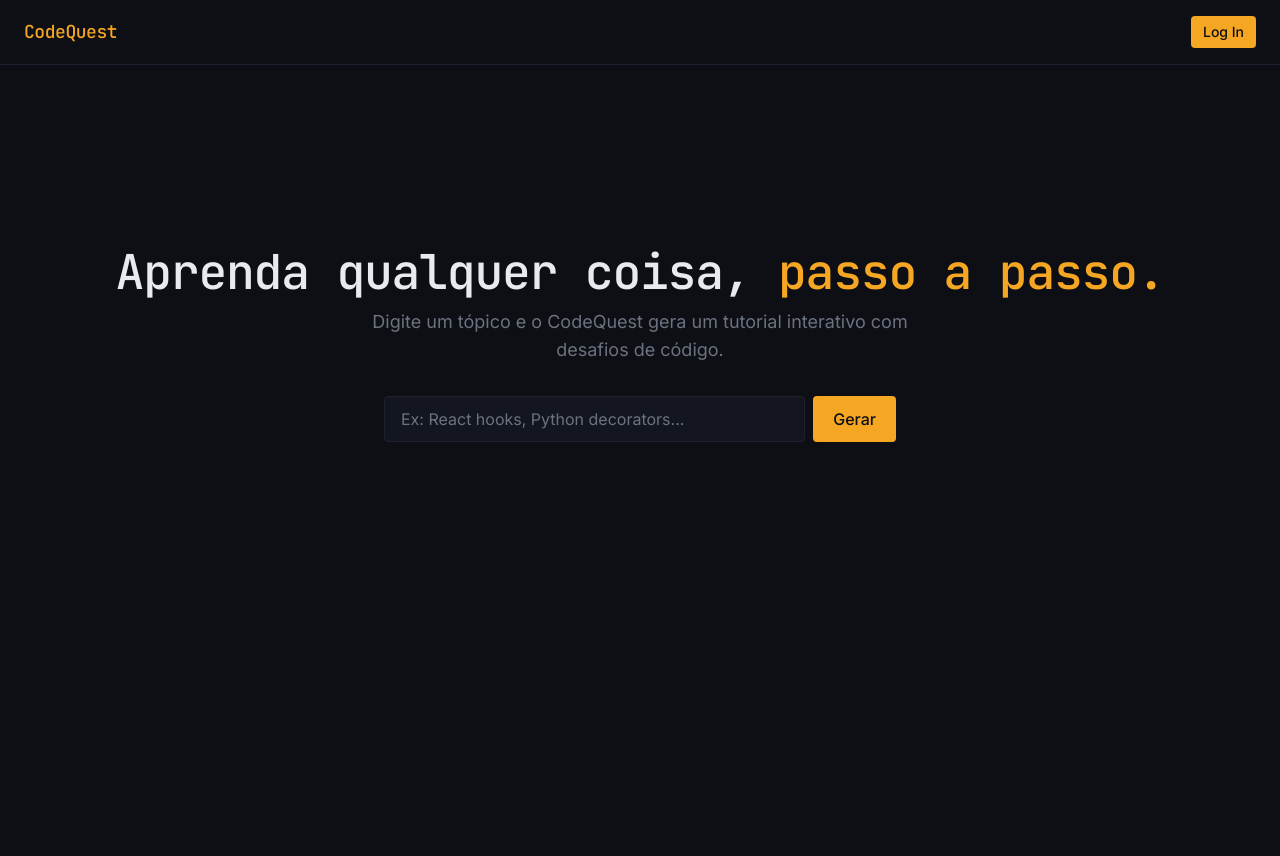
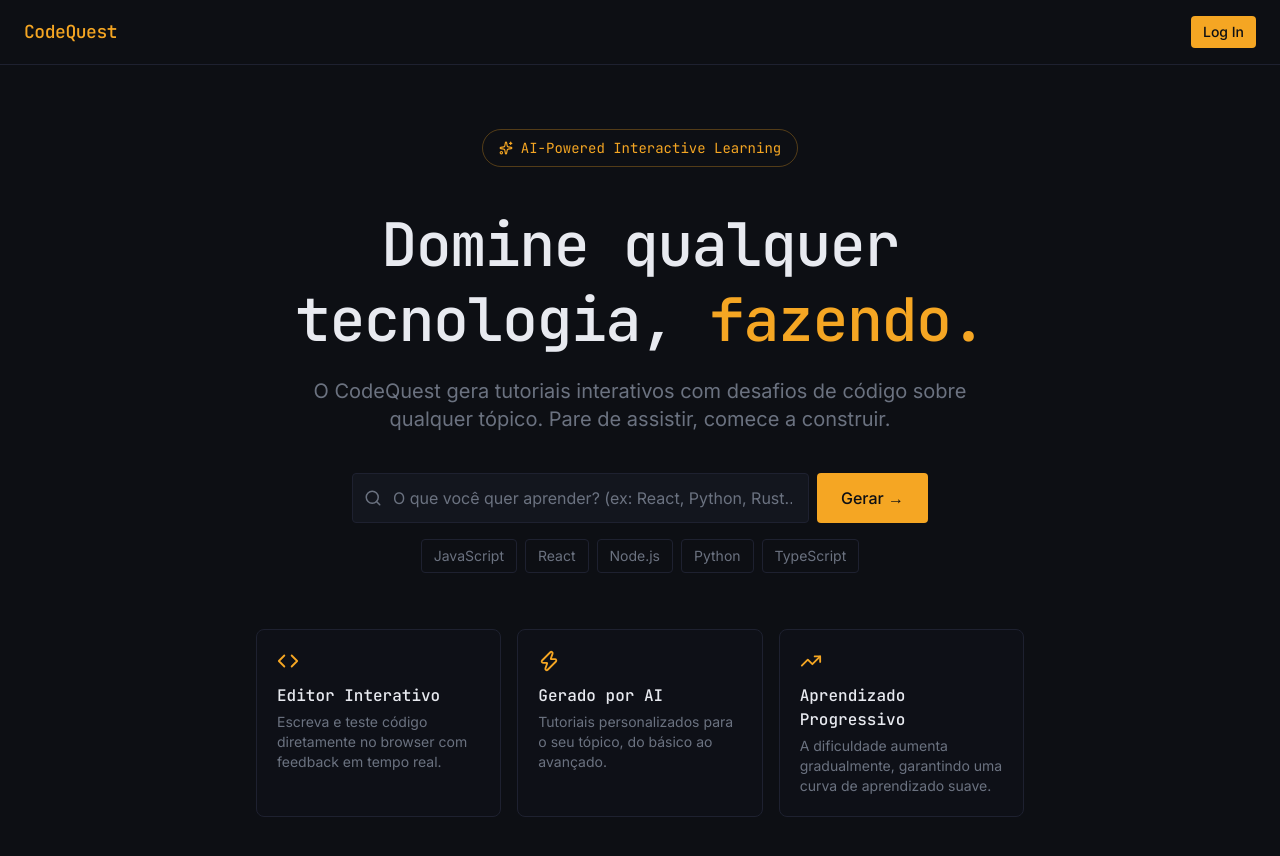
Before and after one commit to GutuGaluppo/codequest, a React (Vite) app: page / in a window 1280 px wide. Shown: the top 856 px of the page. Before the commit the page ends 800 px from the top, so only its background shows below. Built offline with nearby package versions, Linux system fonts and the light colour scheme; no server answers.

Commit message:
feat: redesign landing page with component architecture and larger typography

```diff
--- /dev/null
+++ b/src/components/landing/ApiKeysCard.tsx
@@ -0,0 +1,37 @@
+import { useQuery } from "@tanstack/react-query";
+import { Link } from "@tanstack/react-router";
+import { Zap, CheckCircle } from "lucide-react";
+import { userProfileQueryOptions } from "../../queries/userQueries";
+
+export function ApiKeysCard({ uid }: { uid: string }) {
+	const { data: profile } = useQuery(userProfileQueryOptions(uid));
+
+	const allConfigured = !!profile?.apiKeys?.anthropic && !!profile?.apiKeys?.openai;
+
+	return (
+		<div className="w-full max-w-xl border border-border rounded-lg p-4 text-left flex items-center justify-between gap-4 bg-surface/50">
+			<div className="flex items-start gap-3">
+				<Zap size={18} className="text-amber mt-0.5 shrink-0" />
+				<div className="flex flex-col gap-1.5">
+					<p className="text-base font-medium text-text">Use seu próprio modelo de AI</p>
+					{allConfigured ? (
+						<div className="flex items-center gap-1.5">
+							<CheckCircle size={14} className="text-green" />
+							<span className="text-sm text-muted">Chaves configuradas</span>
+						</div>
+					) : (
+						<p className="text-sm text-muted">
+							Vincule sua chave Anthropic ou OpenAI para usar seus modelos favoritos na geração de tutoriais.
+						</p>
+					)}
+				</div>
+			</div>
+			<Link
+				to="/profile"
+				className="shrink-0 text-sm bg-amber text-background px-4 py-2 rounded font-medium hover:opacity-90 transition-opacity"
+			>
+				{allConfigured ? "Gerenciar" : "Configurar"}
+			</Link>
+		</div>
+	);
+}
--- /dev/null
+++ b/src/components/landing/FeatureCards.tsx
@@ -0,0 +1,35 @@
+import { Code, Zap, TrendingUp } from "lucide-react";
+
+const FEATURES = [
+	{
+		icon: <Code size={22} className="text-amber" />,
+		title: "Editor Interativo",
+		description: "Escreva e teste código diretamente no browser com feedback em tempo real.",
+	},
+	{
+		icon: <Zap size={22} className="text-amber" />,
+		title: "Gerado por AI",
+		description: "Tutoriais personalizados para o seu tópico, do básico ao avançado.",
+	},
+	{
+		icon: <TrendingUp size={22} className="text-amber" />,
+		title: "Aprendizado Progressivo",
+		description: "A dificuldade aumenta gradualmente, garantindo uma curva de aprendizado suave.",
+	},
+];
+
+export function FeatureCards() {
+	return (
+		<div className="grid grid-cols-1 md:grid-cols-3 gap-4 w-full max-w-3xl mt-4">
+			{FEATURES.map((f) => (
+				<div key={f.title} className="border border-border rounded-lg p-5 text-left flex flex-col gap-3 bg-surface/30">
+					{f.icon}
+					<div>
+						<h3 className="font-mono font-medium text-text">{f.title}</h3>
+						<p className="text-sm text-muted mt-1">{f.description}</p>
+					</div>
+				</div>
+			))}
+		</div>
+	);
+}
--- /dev/null
+++ b/src/components/landing/HeroBadge.tsx
@@ -0,0 +1,10 @@
+import { Sparkles } from "lucide-react";
+
+export function HeroBadge() {
+	return (
+		<div className="flex items-center gap-2 border border-amber/30 text-amber text-sm font-mono px-4 py-2 rounded-full">
+			<Sparkles size={14} />
+			AI-Powered Interactive Learning
+		</div>
+	);
+}
--- /dev/null
+++ b/src/components/landing/HeroHeadline.tsx
@@ -0,0 +1,13 @@
+export function HeroHeadline() {
+	return (
+		<div className="flex flex-col gap-5 max-w-3xl">
+			<h1 className="text-6xl font-mono font-medium text-text tracking-tight leading-tight">
+				Domine qualquer tecnologia, <span className="text-amber">fazendo.</span>
+			</h1>
+			<p className="text-muted text-xl max-w-2xl mx-auto">
+				O CodeQuest gera tutoriais interativos com desafios de código sobre
+				qualquer tópico. Pare de assistir, comece a construir.
+			</p>
+		</div>
+	);
+}
--- /dev/null
+++ b/src/components/landing/TopicSearch.tsx
@@ -0,0 +1,45 @@
+import { Search } from "lucide-react";
+
+const SUGGESTED_TOPICS = ["JavaScript", "React", "Node.js", "Python", "TypeScript"];
+
+interface TopicSearchProps {
+	topic: string;
+	onChange: (value: string) => void;
+	onSubmit: (e: React.SyntheticEvent<HTMLFormElement>) => void;
+}
+
+export function TopicSearch({ topic, onChange, onSubmit }: TopicSearchProps) {
+	return (
+		<div className="w-full max-w-xl flex flex-col gap-4">
+			<form onSubmit={onSubmit} className="flex gap-2">
+				<div className="relative flex-1">
+					<Search size={18} className="absolute left-3 top-1/2 -translate-y-1/2 text-muted" />
+					<input
+						value={topic}
+						onChange={(e) => onChange(e.target.value)}
+						placeholder="O que você quer aprender? (ex: React, Python, Rust...)"
+						className="w-full bg-surface border rounded pl-10 pr-4 py-3 text-text placeholder:text-muted focus:outline-none focus:border-amber transition-colors text-base"
+					/>
+				</div>
+				<button
+					type="submit"
+					className="bg-amber text-background px-6 py-3 rounded font-medium text-base hover:opacity-90 transition-opacity whitespace-nowrap"
+				>
+					Gerar →
+				</button>
+			</form>
+
+			<div className="flex items-center gap-2 flex-wrap justify-center">
+				{SUGGESTED_TOPICS.map((t) => (
+					<button
+						key={t}
+						onClick={() => onChange(t)}
+						className="text-sm text-muted hover:text-text transition-colors px-3 py-1.5 border border-border rounded hover:border-amber/50"
+					>
+						{t}
+					</button>
+				))}
+			</div>
+		</div>
+	);
+}
--- a/src/routes/index.tsx
+++ b/src/routes/index.tsx
@@ -1,5 +1,12 @@
 import { createFileRoute, useNavigate } from "@tanstack/react-router";
 import { useState } from "react";
+import { useAuth } from "../hooks/useAuth";
+import { useAuthStore } from "../stores/authStore";
+import { HeroBadge } from "../components/landing/HeroBadge";
+import { HeroHeadline } from "../components/landing/HeroHeadline";
+import { ApiKeysCard } from "../components/landing/ApiKeysCard";
+import { TopicSearch } from "../components/landing/TopicSearch";
+import { FeatureCards } from "../components/landing/FeatureCards";
 
 export const Route = createFileRoute("/")({
 	component: IndexPage,
@@ -7,41 +14,27 @@ export const Route = createFileRoute("/")({
 
 function IndexPage() {
 	const [topic, setTopic] = useState("");
+	const { user } = useAuth();
+	const { openDrawer } = useAuthStore();
 	const navigate = useNavigate();
 
-	function handleSubmit(e: React.SubmitEvent) {
+	function handleSubmit(e: React.SyntheticEvent<HTMLFormElement>) {
 		e.preventDefault();
 		if (!topic.trim()) return;
+		if (!user) {
+			openDrawer();
+			return;
+		}
 		navigate({ to: "/tutorial/$id", params: { id: topic.trim() } });
 	}
 
 	return (
-		<div className="flex flex-col items-center justify-center min-h-[70vh] gap-8 text-center px-6">
-			<div className="flex flex-col gap-3">
-				<h1 className="text-5xl font-mono font-medium text-text tracking-tight">
-					Aprenda qualquer coisa,{" "}
-					<span className="text-amber">passo a passo.</span>
-				</h1>
-				<p className="text-muted text-lg max-w-xl mx-auto">
-					Digite um tópico e o CodeQuest gera um tutorial interativo com
-					desafios de código.
-				</p>
-			</div>
-
-			<form onSubmit={handleSubmit} className="flex gap-2 w-full max-w-lg">
-				<input
-					value={topic}
-					onChange={(e) => setTopic(e.target.value)}
-					placeholder="Ex: React hooks, Python decorators..."
-					className="flex-1 bg-surface border rounded px-4 py-2.5 text-text placeholder:text-muted focus:outline-none focus:border-amber transition-colors"
-				/>
-				<button
-					type="submit"
-					className="bg-amber text-background px-5 py-2.5 rounded font-medium hover:opacity-90 transition-opacity"
-				>
-					Gerar
-				</button>
-			</form>
+		<div className="flex flex-col items-center min-h-[80vh] gap-10 text-center px-6 pt-16 pb-24">
+			<HeroBadge />
+			<HeroHeadline />
+			{user && <ApiKeysCard uid={user.uid} />}
+			<TopicSearch topic={topic} onChange={setTopic} onSubmit={handleSubmit} />
+			<FeatureCards />
 		</div>
 	);
 }
```
